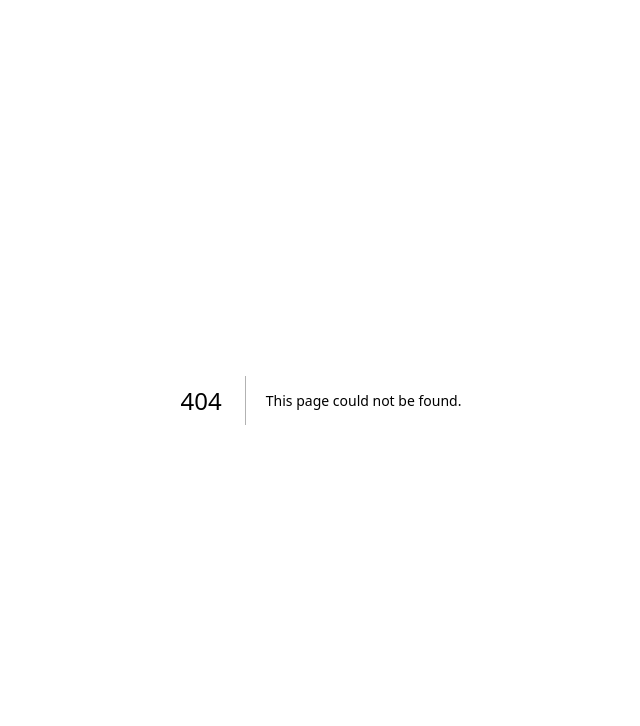
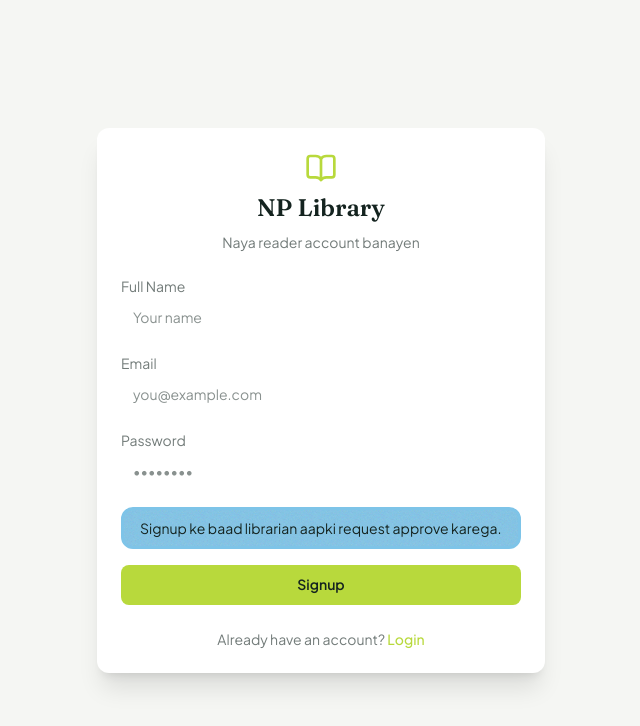
Before and after one commit to Umar-Raza/NP-Library, a Next.js app: page /signup in a window 1280 px wide. Before the commit this address had no page. Shown: the top 726 px of the page, without its empty margins (319-959 px from the left). Built offline with nearby package versions, Linux system fonts and the light colour scheme.

Commit message:
feat: implement authentication pages, role-based dashboard layouts, and core navigation components

```diff
--- /dev/null
+++ b/src/app/(auth)/layout.tsx
@@ -0,0 +1,11 @@
+export default function AuthLayout({
+  children,
+}: {
+  children: React.ReactNode;
+}) {
+  return (
+    <div className="min-h-screen flex items-center justify-center bg-base-200 px-4">
+      <div className="w-full max-w-md">{children}</div>
+    </div>
+  );
+}
--- /dev/null
+++ b/src/app/(auth)/login/page.tsx
@@ -0,0 +1,63 @@
+"use client";
+
+import { useState } from "react";
+import Link from "next/link";
+import { BookOpen } from "lucide-react";
+
+export default function LoginPage() {
+  const [email, setEmail] = useState("");
+  const [password, setPassword] = useState("");
+
+  return (
+    <div className="card bg-base-100 shadow-xl">
+      <div className="card-body">
+        <div className="flex flex-col items-center gap-2 mb-4">
+          <BookOpen className="text-primary" size={32} />
+          <h1 className="font-display text-2xl font-semibold">NP Library</h1>
+          <p className="text-base-content/60 text-sm">
+            Login apne account mein
+          </p>
+        </div>
+
+        <form className="space-y-4">
+          <div className="form-control">
+            <label className="label">
+              <span className="label-text">Email</span>
+            </label>
+            <input
+              type="email"
+              placeholder="you@example.com"
+              className="input input-bordered w-full"
+              value={email}
+              onChange={(e) => setEmail(e.target.value)}
+            />
+          </div>
+
+          <div className="form-control">
+            <label className="label">
+              <span className="label-text">Password</span>
+            </label>
+            <input
+              type="password"
+              placeholder="••••••••"
+              className="input input-bordered w-full"
+              value={password}
+              onChange={(e) => setPassword(e.target.value)}
+            />
+          </div>
+
+          <button type="submit" className="btn btn-primary border-0 w-full">
+            Login
+          </button>
+        </form>
+
+        <p className="text-center text-sm text-base-content/60 mt-4">
+          Don&lsquo;t have an account?{" "}
+          <Link href="/signup" className="text-primary font-medium">
+            Signup
+          </Link>
+        </p>
+      </div>
+    </div>
+  );
+}
--- /dev/null
+++ b/src/app/(auth)/signup/page.tsx
@@ -0,0 +1,81 @@
+"use client";
+
+import { useState } from "react";
+import Link from "next/link";
+import { BookOpen } from "lucide-react";
+
+export default function SignupPage() {
+  const [fullName, setFullName] = useState("");
+  const [email, setEmail] = useState("");
+  const [password, setPassword] = useState("");
+
+  return (
+    <div className="card bg-base-100 shadow-xl">
+      <div className="card-body">
+        <div className="flex flex-col items-center gap-2 mb-4">
+          <BookOpen className="text-primary" size={32} />
+          <h1 className="font-display text-2xl font-semibold">NP Library</h1>
+          <p className="text-base-content/60 text-sm">
+            Naya reader account banayen
+          </p>
+        </div>
+
+        <form className="space-y-4">
+          <div className="form-control">
+            <label className="label">
+              <span className="label-text">Full Name</span>
+            </label>
+            <input
+              type="text"
+              placeholder="Your name"
+              className="input input-bordered w-full"
+              value={fullName}
+              onChange={(e) => setFullName(e.target.value)}
+            />
+          </div>
+
+          <div className="form-control">
+            <label className="label">
+              <span className="label-text">Email</span>
+            </label>
+            <input
+              type="email"
+              placeholder="you@example.com"
+              className="input input-bordered w-full"
+              value={email}
+              onChange={(e) => setEmail(e.target.value)}
+            />
+          </div>
+
+          <div className="form-control">
+            <label className="label">
+              <span className="label-text">Password</span>
+            </label>
+            <input
+              type="password"
+              placeholder="••••••••"
+              className="input input-bordered w-full"
+              value={password}
+              onChange={(e) => setPassword(e.target.value)}
+            />
+          </div>
+
+          <div className="alert alert-info text-sm py-2">
+            Signup ke baad librarian aapki request approve karega.
+          </div>
+
+          <button type="submit" className="btn btn-primary border-0 w-full">
+            Signup
+          </button>
+        </form>
+
+        <p className="text-center text-sm text-base-content/60 mt-4">
+          Already have an account?{" "}
+          <Link href="/login" className="text-primary font-medium">
+            Login
+          </Link>
+        </p>
+      </div>
+    </div>
+  );
+}
--- /dev/null
+++ b/src/app/components/layout/Sidebar.tsx
@@ -0,0 +1,70 @@
+"use client";
+
+import Link from "next/link";
+import { usePathname } from "next/navigation";
+import {
+  BookOpen,
+  LayoutDashboard,
+  PlusCircle,
+  Users,
+  ClipboardList,
+  Bell,
+  LogOut,
+} from "lucide-react";
+
+const librarianLinks = [
+  { href: "/librarian/dashboard", label: "Dashboard", icon: LayoutDashboard },
+  { href: "/librarian/books", label: "Books", icon: BookOpen },
+  {
+    href: "/librarian/issued-books",
+    label: "Issued Books",
+    icon: ClipboardList,
+  },
+  { href: "/librarian/requests", label: "Requests", icon: Users },
+];
+
+const readerLinks = [
+  { href: "/reader/dashboard", label: "Books", icon: BookOpen },
+  { href: "/reader/issued-books", label: "My Books", icon: ClipboardList },
+];
+
+export default function Sidebar({ role }: { role: "librarian" | "reader" }) {
+  const pathname = usePathname();
+  const links = role === "librarian" ? librarianLinks : readerLinks;
+
+  return (
+    <aside className="h-screen w-64 bg-neutral text-neutral-content flex flex-col fixed left-0 top-0">
+      <div className="px-6 py-6 flex items-center gap-2 border-b border-white/10">
+        <BookOpen className="text-primary" size={26} />
+        <span className="font-display text-xl font-semibold">NP Library</span>
+      </div>
+
+      <nav className="flex-1 px-3 py-6 space-y-1">
+        {links.map(({ href, label, icon: Icon }) => {
+          const active = pathname === href;
+          return (
+            <Link
+              key={href}
+              href={href}
+              className={`flex items-center gap-3 px-4 py-2.5 rounded-field transition-colors ${
+                active
+                  ? "bg-primary text-primary-content font-medium"
+                  : "hover:bg-white/10 text-neutral-content/80"
+              }`}
+            >
+              <Icon size={18} />
+              <span>{label}</span>
+            </Link>
+          );
+        })}
+      </nav>
+
+      <div className="px-3 py-4 border-t border-white/10">
+        <button className="flex items-center gap-3 px-4 py-2.5 w-full rounded-field hover:bg-white/10 text-neutral-content/80">
+          <LogOut size={18} />
+          <span>Logout</span>
+        </button>
+      </div>
+    </aside>
+  );
+}
--- /dev/null
+++ b/src/app/components/layout/Topbar.tsx
@@ -0,0 +1,37 @@
+"use client";
+
+import { Bell } from "lucide-react";
+
+export default function Topbar({
+  userName,
+  role,
+}: {
+  userName: string;
+  role: string;
+}) {
+  return (
+    <header className="h-16 flex items-center justify-between px-8 bg-base-100 border-b border-base-300 sticky top-0 z-10">
+      <div>
+        <p className="text-sm text-base-content/60 capitalize">
+          {role} Dashboard
+        </p>
+      </div>
+      <div className="flex items-center gap-4">
+        <button className="btn btn-ghost btn-circle btn-sm relative">
+          <Bell size={20} />
+          <span className="absolute top-1 right-1 w-2 h-2 bg-error rounded-full"></span>
+        </button>
+        <div className="flex items-center gap-2">
+          <div className="avatar placeholder">
+            <div className="bg-primary text-primary-content rounded-full w-9">
+              <span className="text-sm font-medium">
+                {userName?.[0]?.toUpperCase() || "U"}
+              </span>
+            </div>
+          </div>
+          <span className="text-sm font-medium">{userName}</span>
+        </div>
+      </div>
+    </header>
+  );
+}
--- /dev/null
+++ b/src/app/librarian/dashboard/page.tsx
@@ -0,0 +1,12 @@
+export default function LibrarianDashboardPage() {
+  return (
+    <div>
+      <h1 className="text-2xl font-display font-semibold">
+        Librarian Dashboard
+      </h1>
+      <p className="text-base-content/60 mt-2">
+        Yahan books, requests waghera ka overview aayega.
+      </p>
+    </div>
+  );
+}
--- /dev/null
+++ b/src/app/librarian/layout.tsx
@@ -0,0 +1,18 @@
+import Sidebar from "../components/layout/Sidebar";
+import Topbar from "../components/layout/Topbar";
+
+export default function LibrarianLayout({
+  children,
+}: {
+  children: React.ReactNode;
+}) {
+  return (
+    <div className="min-h-screen bg-base-200">
+      <Sidebar role="librarian" />
+      <div className="ml-64 flex flex-col min-h-screen">
+        <Topbar userName="Librarian" role="librarian" />
+        <main className="flex-1 p-8">{children}</main>
+      </div>
+    </div>
+  );
+}
--- /dev/null
+++ b/src/app/reader/dashboard/page.tsx
@@ -0,0 +1,10 @@
+export default function ReaderDashboardPage() {
+  return (
+    <div>
+      <h1 className="text-2xl font-display font-semibold">Books</h1>
+      <p className="text-base-content/60 mt-2">
+        Yahan books ki list aur borrow option aayega.
+      </p>
+    </div>
+  );
+}
```
